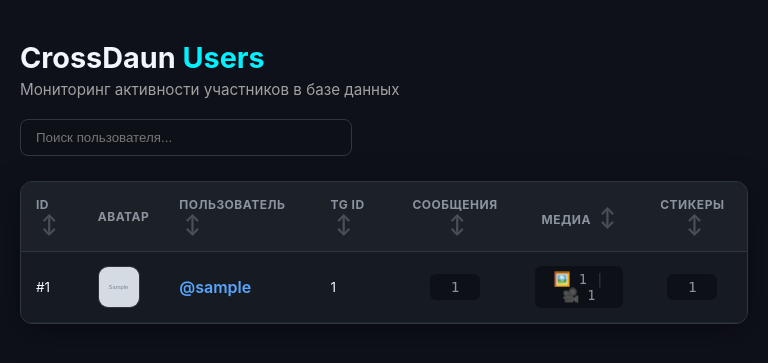
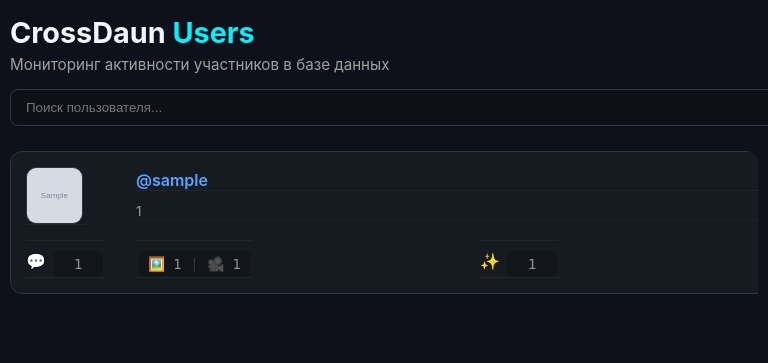
Before and after one commit to nekoreal/CrossDaunBotV2, a Flask app: template templates/index.html in a window 768 px wide; the page is wider, and only the part inside the window is pictured. Shown: the top 363 px of that part. Run offline with Flask 3, Linux system fonts and the light colour scheme; the template is opened without the code that fills it: most values are stand-ins (such as "Sample title", 1, 10 or a date in 2020); grey boxes marked "Sample" are stand-in pictures; parts of the project's set-up code (start-up, migrations or seed data) failed here and were passed over.

Commit message:
test style mobile

```diff
--- /dev/null
+++ b/static/style.css
@@ -0,0 +1,323 @@
+:root {
+    --bg-dark: #0f111a;
+    --card-bg: #161b22; /* Серый фон карточки */
+    --accent: #00f2ff;
+    --text-muted: #a0a0a0; /* Более светлый текст описания */
+    --border: #30363d;
+    --glow: 0 0 15px rgba(0, 242, 255, 0.4);
+}
+
+body {
+    background-color: var(--bg-dark);
+    color: #f0f6fc;
+    font-family:
+        -apple-system, BlinkMacSystemFont, "Segoe UI", Helvetica, Arial,
+        sans-serif;
+    margin: 0;
+    padding: 40px 20px;
+    display: flex;
+    justify-content: center;
+}
+
+.container {
+    width: 100%;
+    max-width: 1100px;
+}
+
+/* Заголовок и поиск */
+.header-section {
+    display: flex;
+    justify-content: space-between;
+    align-items: flex-end;
+    margin-bottom: 25px;
+    flex-wrap: wrap;
+    gap: 20px;
+}
+
+h2 {
+    margin: 0;
+    font-size: 1.8rem;
+    font-weight: 700;
+}
+.text-muted {
+    color: var(--text-muted);
+    margin: 5px 0 0 0;
+    font-size: 0.95rem;
+}
+
+.search-box {
+    background: #0d1117;
+    border: 1px solid var(--border);
+    color: white;
+    border-radius: 8px;
+    padding: 10px 15px;
+    outline: none;
+    width: 300px;
+    transition: 0.3s;
+}
+.search-box:focus {
+    border-color: var(--accent);
+    box-shadow: var(--glow);
+}
+
+/* Таблица */
+.dashboard-card {
+    background: var(--card-bg);
+    border: 1px solid var(--border);
+    border-radius: 12px;
+    overflow: hidden;
+    box-shadow: 0 8px 32px rgba(0, 0, 0, 0.4);
+}
+
+.table-responsive {
+    overflow-x: auto;
+}
+
+table {
+    width: 100%;
+    border-collapse: collapse;
+    text-align: left;
+}
+
+thead th {
+    background-color: #1c2128;
+    color: #8b949e;
+    font-size: 0.75rem;
+    text-transform: uppercase;
+    letter-spacing: 0.5px;
+    padding: 15px;
+    cursor: pointer;
+    user-select: none;
+}
+thead th:hover {
+    color: var(--accent);
+}
+
+tbody td {
+    padding: 14px 15px;
+    vertical-align: middle;
+    background-color: var(--card-bg);
+}
+
+/* Контент ячеек */
+.user-avatar {
+    width: 40px;
+    height: 40px;
+    border-radius: 10px;
+    object-fit: cover;
+    border: 1px solid var(--border);
+    display: block;
+    transition: all 0.3s ease;
+}
+
+.username-link {
+    color: #58a6ff;
+    text-decoration: none;
+    font-weight: 600;
+    transition: all 0.3s ease;
+}
+
+/* Эффект при наведении на строку */
+@media (min-width: 768px) {
+    tr:hover td {
+        background-color: #1f242c;
+    }
+    tbody td {
+        border-bottom: 1px solid #21262d;
+    }
+    thead th {
+        border-bottom: 1px solid var(--border);
+    }
+}
+tr:hover .user-avatar {
+    border-color: var(--accent);
+    box-shadow: var(--glow);
+    transform: scale(1.3);
+}
+
+tr:hover .username-link {
+    color: white;
+    text-shadow: 0 0 8px var(--accent);
+    transition: all 0.3s ease;
+}
+
+.count-important {
+    transition: all 0.3s ease;
+}
+
+tr:hover .count-important {
+    color: var(--accent);
+    border: 1px solid rgba(0, 242, 255, 0.2);
+    box-shadow: var(--glow);
+    transform: scale(1.05);
+}
+
+.media-count {
+    transition: all 0.3s ease;
+}
+
+tr:hover .media-count {
+    color: var(--accent);
+    box-shadow: var(--glow);
+    transform: scale(1.05);
+}
+
+.username-link {
+    color: #58a6ff;
+    text-decoration: none;
+    font-weight: 600;
+    transition: 0.3s;
+}
+.username-link:hover {
+    color: white;
+    text-shadow: 0 0 10px var(--accent);
+}
+
+.stat-badge {
+    font-family: monospace;
+    background: #0d1117;
+    padding: 5px 10px;
+    border-radius: 6px;
+    font-size: 0.9rem;
+    color: #8b949e;
+    display: inline-block;
+    min-width: 30px;
+    text-align: center;
+}
+
+@media (max-width: 768px) {
+    body {
+        padding: 15px 10px;
+    }
+
+    .header-section {
+        flex-direction: column;
+        align-items: stretch;
+        gap: 15px;
+    }
+
+    .search-box {
+        width: 100%; /* Поиск на всю ширину */
+    }
+
+    /* Скрываем заголовки таблицы */
+    thead {
+        display: none;
+    }
+
+    /* Превращаем таблицу в контейнер карточек */
+    table,
+    tbody,
+    tr,
+    td {
+        display: block;
+        width: 100%;
+    }
+
+    .dashboard-card {
+        background: transparent;
+        border: none;
+        box-shadow: none;
+    }
+
+    tr {
+        background: var(--card-bg);
+        margin-bottom: 15px;
+        border-radius: 12px;
+        border: 1px solid var(--border);
+        padding: 15px;
+        position: relative;
+        display: grid;
+        grid-template-areas:
+            "avatar name name"
+            "avatar tg tg"
+            "stat1 stat2 stat3";
+        grid-template-columns: 60px 1fr 1fr;
+        gap: 10px;
+        column-gap: 50px;
+    }
+
+    /* Распределяем элементы по сетке */
+    td:nth-child(1) {
+        display: none;
+    } /* Скрываем ID для чистоты */
+
+    td:nth-child(2) {
+        /* Аватар */
+        grid-area: avatar;
+        padding: 0;
+    }
+
+    .user-avatar {
+        width: 55px;
+        height: 55px;
+    }
+
+    td:nth-child(3) {
+        /* Имя пользователя */
+        grid-area: name;
+        padding: 0;
+        align-self: center;
+    }
+
+    td:nth-child(4) {
+        /* TG ID */
+        grid-area: tg;
+        padding: 0;
+        align-self: start;
+        opacity: 0.6;
+    }
+
+    td:nth-child(5) {
+        grid-area: stat1;
+        width: fit-content;
+    }
+    td:nth-child(6) {
+        grid-area: stat2;
+        width: fit-content;
+    }
+    td:nth-child(7) {
+        grid-area: stat3;
+        width: fit-content;
+    }
+
+    /* Статистика в ряд внизу карточки */
+    td:nth-child(5),
+    td:nth-child(6),
+    td:nth-child(7) {
+        display: inline-flex;
+        justify-content: space-between;
+        padding: 10px 0 0 0;
+        border-top: 1px solid #21262d;
+        margin-top: 5px;
+        text-align: left;
+    }
+
+    /* Добавляем подписи к числам, которых нет в мобильной версии */
+    td:nth-child(5)::before {
+        content: "💬";
+        margin-right: 5px;
+    }
+    td:nth-child(7)::before {
+        content: "✨";
+        margin-right: 5px;
+    }
+
+    .stat-badge {
+        background: rgba(0, 0, 0, 0.2);
+        width: 100%;
+        margin: 0 2px;
+    }
+}
+
+.sort-icon {
+    font-size: 1.2rem;
+    margin-left: 5px;
+    opacity: 0.4;
+}
+.text-center {
+    text-align: center;
+}
+.small {
+    font-size: 0.85rem;
+}
--- a/templates/index.html
+++ b/templates/index.html
@@ -4,183 +4,7 @@
     <meta charset="UTF-8">
     <meta name="viewport" content="width=device-width, initial-scale=1.0">
     <title>CrossDaunBot Statistics</title>
-    <style>
-        :root {
-            --bg-dark: #0f111a;
-            --card-bg: #161b22; /* Серый фон карточки */
-            --accent: #00f2ff;
-            --text-muted: #a0a0a0; /* Более светлый текст описания */
-            --border: #30363d;
-            --glow: 0 0 15px rgba(0, 242, 255, 0.4);
-        }
-
-        body {
-            background-color: var(--bg-dark);
-            color: #f0f6fc;
-            font-family: -apple-system, BlinkMacSystemFont, "Segoe UI", Helvetica, Arial, sans-serif;
-            margin: 0;
-            padding: 40px 20px;
-            display: flex;
-            justify-content: center;
-        }
-
-        .container {
-            width: 100%;
-            max-width: 1100px;
-        }
-
-        /* Заголовок и поиск */
-        .header-section {
-            display: flex;
-            justify-content: space-between;
-            align-items: flex-end;
-            margin-bottom: 25px;
-            flex-wrap: wrap;
-            gap: 20px;
-        }
-
-        h2 { margin: 0; font-size: 1.8rem; font-weight: 700; }
-        .text-muted {
-            color: var(--text-muted);
-            margin: 5px 0 0 0;
-            font-size: 0.95rem;
-        }
-
-        .search-box {
-            background: #0d1117;
-            border: 1px solid var(--border);
-            color: white;
-            border-radius: 8px;
-            padding: 10px 15px;
-            outline: none;
-            width: 300px;
-            transition: 0.3s;
-        }
-        .search-box:focus {
-            border-color: var(--accent);
-            box-shadow: var(--glow);
-        }
-
-        /* Таблица */
-        .dashboard-card {
-            background: var(--card-bg);
-            border: 1px solid var(--border);
-            border-radius: 12px;
-            overflow: hidden;
-            box-shadow: 0 8px 32px rgba(0,0,0,0.4);
-        }
-
-        .table-responsive { overflow-x: auto; }
-
-        table {
-            width: 100%;
-            border-collapse: collapse;
-            text-align: left;
-        }
-
-        thead th {
-            background-color: #1c2128;
-            color: #8b949e;
-            font-size: 0.75rem;
-            text-transform: uppercase;
-            letter-spacing: 0.5px;
-            padding: 15px;
-            cursor: pointer;
-            border-bottom: 1px solid var(--border);
-            user-select: none;
-        }
-        thead th:hover { color: var(--accent); }
-
-        tbody td {
-            padding: 14px 15px;
-            border-bottom: 1px solid #21262d;
-            vertical-align: middle;
-            background-color: var(--card-bg);
-        }
-
-        tr:hover td { background-color: #1f242c; }
-
-        /* Контент ячеек */
-        .user-avatar {
-            width: 40px; height: 40px;
-            border-radius: 10px;
-            object-fit: cover;
-            border: 1px solid var(--border);
-            display: block;
-            transition: all 0.3s ease;
-        }
-
-        .username-link {
-            color: #58a6ff;
-            text-decoration: none;
-            font-weight: 600;
-            transition: all 0.3s ease;
-        }
-
-        /* Эффект при наведении на строку */
-        tr:hover td { background-color: #1f242c; }
-
-        tr:hover .user-avatar {
-            border-color: var(--accent);
-            box-shadow: var(--glow);
-            transform: scale(1.30);
-        }
-
-        tr:hover .username-link {
-            color: white;
-            text-shadow: 0 0 8px var(--accent);
-            transition: all 0.3s ease;
-        }
-
-        .count-important {
-            transition: all 0.3s ease
-        }
-
-        tr:hover .count-important {
-            color: var(--accent);
-            border: 1px solid rgba(0, 242, 255, 0.2);
-            box-shadow: var(--glow);
-            transform: scale(1.05);
-        }
-
-
-        .media-count {
-            transition: all 0.3s ease
-        }
-
-        tr:hover .media-count {
-            color: var(--accent);
-            box-shadow: var(--glow);
-            transform: scale(1.05);
-        }
-
-        .username-link {
-            color: #58a6ff;
-            text-decoration: none;
-            font-weight: 600;
-            transition: 0.3s;
-        }
-        .username-link:hover {
-            color: white;
-            text-shadow: 0 0 10px var(--accent);
-        }
-
-        .stat-badge {
-            font-family: monospace;
-            background: #0d1117;
-            padding: 5px 10px;
-            border-radius: 6px;
-            font-size: 0.9rem;
-            color: #8b949e;
-            display: inline-block;
-            min-width: 30px;
-            text-align: center;
-        }
-
-        .sort-icon { font-size: 1.2rem; margin-left: 5px; opacity: 0.4; }
-        .text-center { text-align: center; }
-        .small { font-size: 0.85rem;   }
-    </style>
+    <link rel="stylesheet" href="{{ url_for('static', filename='style.css') }}">
 </head>
 <body>
 
@@ -220,6 +44,7 @@
                             </a>
                         </td>
                         <td class="small">{{ user.tg_id }}</td>
+
                         <td class="text-center">
                             <span class="stat-badge count-important ">
                                 {{ user.msg_count }}
@@ -228,13 +53,14 @@
                         <td class="text-center ">
                             <span class="stat-badge media-count">
                                 <span class="small ">🖼️ {{ user.photo_count }}</span>
-                                <span style="color:#30363d">|</span>
+                                <span class="mobile-hide" style="color:#30363d">|</span>
                                 <span class="small ">🎥 {{ user.video_count }}</span>
                             </span>
                         </td>
                         <td class="text-center">
                             <span class="stat-badge count-important">{{ user.sticker_count }}</span>
                         </td>
+
                     </tr>
                     {% endfor %}
                 </tbody>
```
